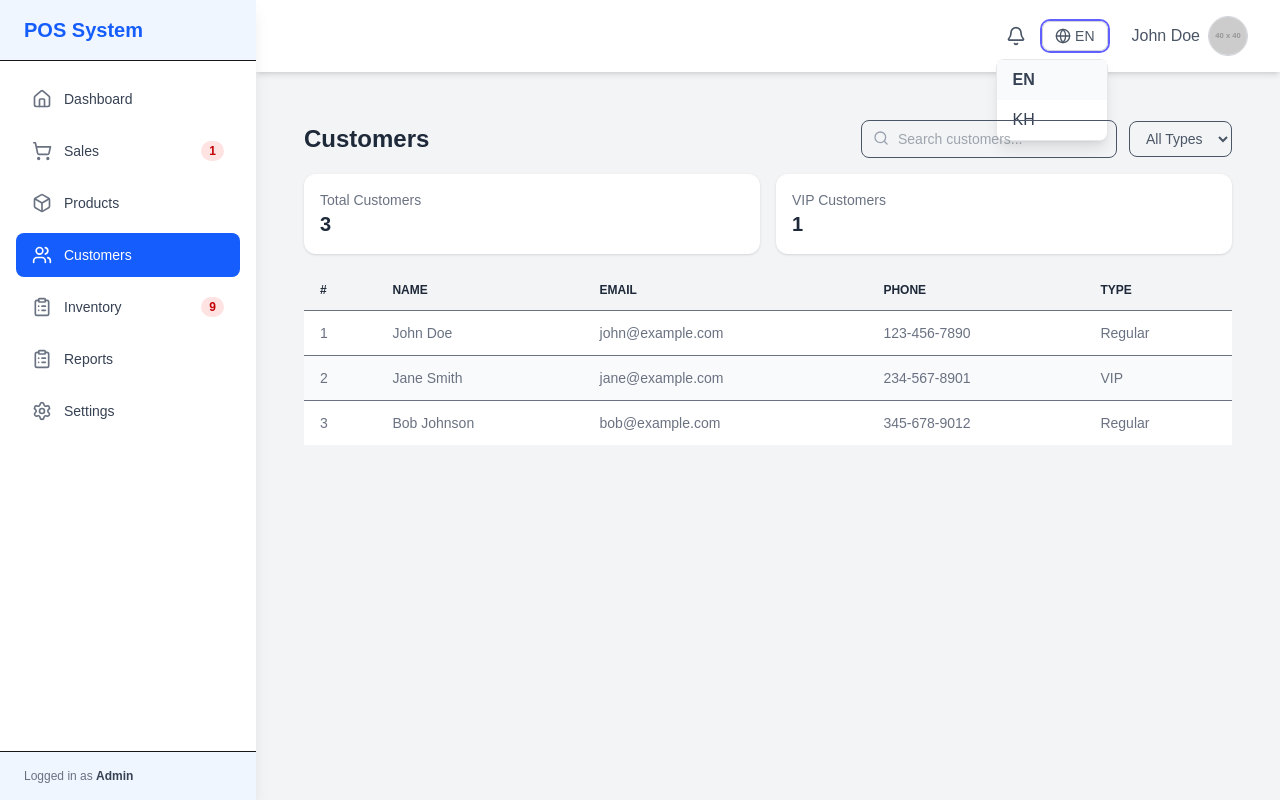
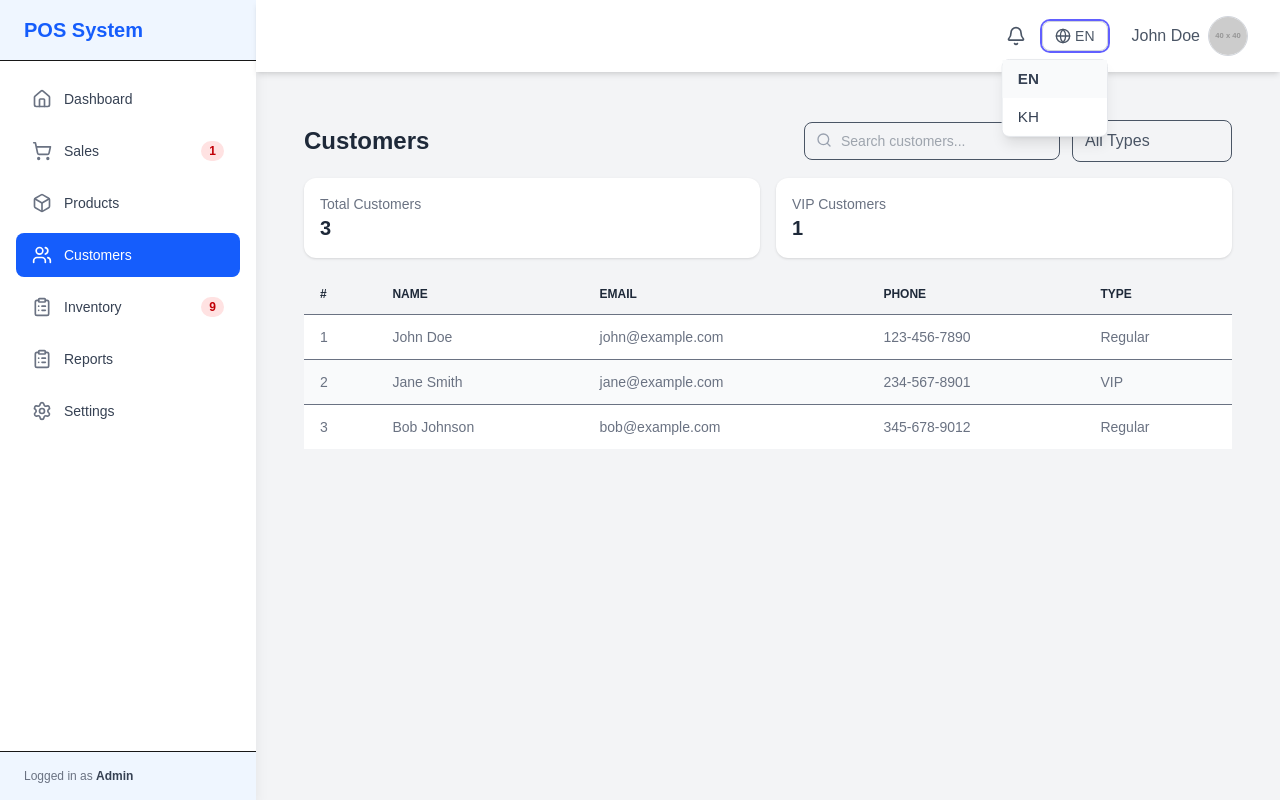
Before and after one commit to Ari-ICU/pos-client-view-ui, a Next.js app: page /dashboard/customers in a window 1280 px wide. Both pictures are taken after a click on the button "EN". Built offline with nearby package versions, Linux system fonts and the light colour scheme.

Commit message:
update page

```diff
--- a/src/components/CategoryFilter.tsx
+++ b/src/components/CategoryFilter.tsx
@@ -1,7 +1,8 @@
 'use client';
 
-import { useLanguage } from '@/context/language.context';
-import { products } from '@/data/product';
+import { useLanguage } from "@/context/language.context";
+import { products } from "@/data/product";
+import { useState } from "react";
 
 interface CategoryFilterProps {
     categories: string[]; // Category keys in English
@@ -15,27 +16,51 @@ export default function CategoryFilter({
     onCategoryChange,
 }: CategoryFilterProps) {
     const { language } = useLanguage();
+    const [dropdownOpen, setDropdownOpen] = useState(false);
 
     // Helper to get category name in current language
     const getCategoryName = (category: string) => {
-        if (category === 'All') return language === 'en' ? 'All' : 'ទាំងអស់';
+        if (category === "All") return language === "en" ? "All" : "ទាំងអស់";
         const product = products.find(
             (p) => p.category.en === category || p.category.kh === category
         );
         return product?.category[language] || category;
     };
 
+    const selectedLabel = getCategoryName(selectedCategory);
+
     return (
-        <select
-            value={selectedCategory}
-            onChange={(e) => onCategoryChange(e.target.value)}
-            className="border rounded-lg px-3 py-2 text-sm focus:outline-none focus:ring-2 focus:ring-blue-500"
-        >
-            {categories.map((category) => (
-                <option key={category} value={category}>
-                    {getCategoryName(category)}
-                </option>
-            ))}
-        </select>
+        <div className="relative w-40">
+            {/* Dropdown Button */}
+            <button
+                onClick={() => setDropdownOpen(!dropdownOpen)}
+                className="w-full px-3 py-2 text-left border rounded-lg bg-gray-200 hover:bg-gray-300 focus:outline-none"
+            >
+                {selectedLabel}
+            </button>
+
+            {/* Dropdown Menu */}
+            {dropdownOpen && (
+                <ul className="absolute z-10 w-full mt-1 bg-white border rounded-lg shadow-lg">
+                    {categories.map((category) => (
+                        <li key={category}>
+                            <button
+                                className={`block w-full px-3 py-2 text-left text-sm ${
+                                    selectedCategory === category
+                                        ? "bg-blue-600 text-white"
+                                        : "hover:bg-gray-100"
+                                }`}
+                                onClick={() => {
+                                    onCategoryChange(category);
+                                    setDropdownOpen(false);
+                                }}
+                            >
+                                {getCategoryName(category)}
+                            </button>
+                        </li>
+                    ))}
+                </ul>
+            )}
+        </div>
     );
 }
--- a/src/components/Topbar.tsx
+++ b/src/components/Topbar.tsx
@@ -30,6 +30,7 @@ export default function Topbar({
         kh: { profile: "ប្រវត្តិអ្នកប្រើ", logout: "ចាកចេញ", dashboard: "ផ្ទាំងគ្រប់គ្រង POS" },
     };
 
+    // Close dropdowns on outside click
     useEffect(() => {
         const handleClickOutside = (event: MouseEvent) => {
             if (dropdownRef.current && !dropdownRef.current.contains(event.target as Node)) {
@@ -43,8 +44,20 @@ export default function Topbar({
         return () => document.removeEventListener("mousedown", handleClickOutside);
     }, []);
 
+    // Close on ESC key
+    useEffect(() => {
+        const handleEsc = (e: KeyboardEvent) => {
+            if (e.key === "Escape") {
+                setDropdownOpen(false);
+                setLangOpen(false);
+            }
+        };
+        document.addEventListener("keydown", handleEsc);
+        return () => document.removeEventListener("keydown", handleEsc);
+    }, []);
+
     return (
-        <header className="flex items-center justify-between bg-white px-6 py-3 shadow-md sticky top-0 z-0">
+        <header className="flex items-center justify-between bg-white px-6 py-3 shadow-md sticky top-0 z-50">
             {/* Mobile Menu Button */}
             <button
                 className="lg:hidden p-2 rounded-md hover:bg-gray-100 focus:outline-none focus:ring-2 focus:ring-indigo-500"
@@ -54,12 +67,13 @@ export default function Topbar({
                 <Menu className="h-6 w-6 text-gray-600" />
             </button>
 
+            {/* Center (placeholder for title/logo if needed) */}
             <span className="sr-only">{labels[language].dashboard}</span>
             <span></span>
 
             {/* Right Section */}
             <div className="flex items-center space-x-4">
-                {/* Notification */}
+                {/* Notifications */}
                 <div className="relative group">
                     <Bell className="h-5 w-5 text-gray-600 hover:text-gray-800 cursor-pointer" />
                     {pendingOrders > 0 && (
@@ -76,19 +90,22 @@ export default function Topbar({
                 <div className="relative" ref={langRef}>
                     <button
                         onClick={() => setLangOpen(!isLangOpen)}
+                        aria-haspopup="true"
+                        aria-expanded={isLangOpen}
                         className="flex items-center space-x-1 px-3 py-1 border border-gray-300 rounded-lg text-gray-600 hover:bg-gray-100 focus:outline-none focus:ring-2 focus:ring-indigo-500"
                     >
                         <Globe className="h-4 w-4" />
                         <span className="text-sm font-medium">{language.toUpperCase()}</span>
                     </button>
                     {isLangOpen && (
-                        <div className="absolute right-0 mt-2 w-28 bg-white border border-gray-200 rounded-lg shadow-lg z-50">
+                        <div className="absolute right-0 mt-2 w-28 bg-white border border-gray-200 rounded-lg shadow-lg z-50 transition ease-out duration-200 transform scale-95 origin-top-right">
                             {["en", "kh"].map((lang) => (
                                 <button
                                     key={lang}
                                     onClick={() => { switchLanguage(); setLangOpen(false); }}
-                                    className={`w-full text-left px-4 py-2 text-gray-700 hover:bg-gray-100 ${language === lang ? "font-semibold bg-gray-50" : ""
-                                        }`}
+                                    className={`w-full text-left px-4 py-2 text-gray-700 hover:bg-gray-100 ${
+                                        language === lang ? "font-semibold bg-gray-50" : ""
+                                    }`}
                                 >
                                     {lang.toUpperCase()}
                                 </button>
@@ -101,6 +118,8 @@ export default function Topbar({
                 <div className="relative" ref={dropdownRef}>
                     <button
                         onClick={() => setDropdownOpen(!isDropdownOpen)}
+                        aria-haspopup="true"
+                        aria-expanded={isDropdownOpen}
                         className="flex items-center space-x-2 px-2 py-1 rounded-md hover:bg-gray-100 focus:outline-none focus:ring-2 focus:ring-indigo-500"
                     >
                         <span className="text-gray-600 font-medium">{userName}</span>
@@ -114,7 +133,7 @@ export default function Topbar({
                     </button>
 
                     {isDropdownOpen && (
-                        <div className="absolute right-0 mt-2 w-48 bg-white border border-gray-200 rounded-lg shadow-lg z-50 animate-fadeIn">
+                        <div className="absolute right-0 mt-2 w-48 bg-white border border-gray-200 rounded-lg shadow-lg z-50 transition ease-out duration-200 transform scale-95 origin-top-right">
                             <button className="w-full text-left px-4 py-2 text-gray-700 hover:bg-gray-100">
                                 {labels[language].profile}
                             </button>
--- a/src/components/customers/CustomerHeader.tsx
+++ b/src/components/customers/CustomerHeader.tsx
@@ -2,17 +2,32 @@
 
 import { Search } from "lucide-react";
 import { useLanguage } from "@/context/language.context";
+import { useState } from "react";
 
 export default function CustomerHeader() {
     const { language } = useLanguage();
+    const [dropdownOpen, setDropdownOpen] = useState(false);
+    const [selectedType, setSelectedType] = useState("all");
+
+    const typeOptions = [
+        { key: "all", label: { en: "All Types", kh: "ប្រភេទទាំងអស់" } },
+        { key: "regular", label: { en: "Regular", kh: "ធម្មតា" } },
+        { key: "vip", label: { en: "VIP", kh: "VIP" } },
+    ];
+
+    const selectedLabel =
+        typeOptions.find((opt) => opt.key === selectedType)?.label[language] || "";
 
     return (
         <div className="flex flex-col md:flex-row items-start md:items-center justify-between gap-4">
+            {/* Title */}
             <h1 className="text-2xl font-bold text-gray-800">
                 {language === "en" ? "Customers" : "អតិថិជន"}
             </h1>
 
+            {/* Search + Dropdown */}
             <div className="flex flex-col sm:flex-row items-start sm:items-center gap-2 sm:gap-3 w-full sm:w-auto text-gray-600">
+                {/* Search Box */}
                 <div className="relative w-full sm:w-64">
                     <Search className="absolute left-3 top-2.5 h-4 w-4 text-gray-400" />
                     <input
@@ -26,17 +41,37 @@ export default function CustomerHeader() {
                     />
                 </div>
 
-                <select className="border rounded-lg px-3 py-2 text-sm w-full sm:w-auto focus:ring-2 focus:ring-blue-500">
-                    <option value="all">
-                        {language === "en" ? "All Types" : "ប្រភេទទាំងអស់"}
-                    </option>
-                    <option value="regular">
-                        {language === "en" ? "Regular" : "ធម្មតា"}
-                    </option>
-                    <option value="vip">
-                        {language === "en" ? "VIP" : "VIP"}
-                    </option>
-                </select>
+                {/* Custom Dropdown */}
+                <div className="relative w-full sm:w-40">
+                    <button
+                        onClick={() => setDropdownOpen(!dropdownOpen)}
+                        className="w-full px-3 py-2 text-left border rounded-lg bg-gray-100 hover:bg-gray-200 focus:outline-none"
+                    >
+                        {selectedLabel}
+                    </button>
+
+                    {dropdownOpen && (
+                        <ul className="absolute z-10 w-full mt-1 bg-white border rounded-lg shadow-lg">
+                            {typeOptions.map((opt) => (
+                                <li key={opt.key}>
+                                    <button
+                                        className={`block w-full px-3 py-2 text-left text-sm ${
+                                            selectedType === opt.key
+                                                ? "bg-blue-600 text-white"
+                                                : "hover:bg-gray-100"
+                                        }`}
+                                        onClick={() => {
+                                            setSelectedType(opt.key);
+                                            setDropdownOpen(false);
+                                        }}
+                                    >
+                                        {opt.label[language]}
+                                    </button>
+                                </li>
+                            ))}
+                        </ul>
+                    )}
+                </div>
             </div>
         </div>
     );
--- a/src/components/sales/FilterOptions.tsx
+++ b/src/components/sales/FilterOptions.tsx
@@ -1,6 +1,7 @@
 'use client';
 
 import { useLanguage } from '@/context/language.context';
+import { useState } from 'react';
 
 interface FilterOption {
     key: string;
@@ -19,18 +20,42 @@ export default function FilterOptionsDropdown({
     onFilterChange,
 }: FilterOptionsProps) {
     const { language } = useLanguage();
+    const [dropdownOpen, setDropdownOpen] = useState(false);
+
+    const selectedLabel =
+        filters.find((f) => f.key === selectedFilter)?.label[language] || '';
 
     return (
-        <select
-            value={selectedFilter}
-            onChange={(e) => onFilterChange(e.target.value)}
-            className="border rounded-lg px-3 py-2 text-sm w-full sm:w-auto focus:outline-none focus:ring-2 focus:ring-blue-500"
-        >
-            {filters.map((filter) => (
-                <option key={filter.key} value={filter.key}>
-                    {filter.label[language]}
-                </option>
-            ))}
-        </select>
+        <div className="relative w-40">
+            {/* Dropdown Button */}
+            <button
+                onClick={() => setDropdownOpen(!dropdownOpen)}
+                className="w-full px-3 py-2 text-left border rounded-lg bg-gray-100 hover:bg-gray-200 focus:outline-none"
+            >
+                {selectedLabel}
+            </button>
+
+            {/* Dropdown Menu */}
+            {dropdownOpen && (
+                <ul className="absolute z-10 w-full mt-1 bg-white border rounded-lg shadow-lg max-h-60 overflow-y-auto">
+                    {filters.map((filter) => (
+                        <li key={filter.key}>
+                            <button
+                                className={`block w-full px-3 py-2 text-left text-sm ${selectedFilter === filter.key
+                                        ? 'bg-blue-600 text-white'
+                                        : 'hover:bg-gray-100'
+                                    }`}
+                                onClick={() => {
+                                    onFilterChange(filter.key);
+                                    setDropdownOpen(false);
+                                }}
+                            >
+                                {filter.label[language]}
+                            </button>
+                        </li>
+                    ))}
+                </ul>
+            )}
+        </div>
     );
 }
```
